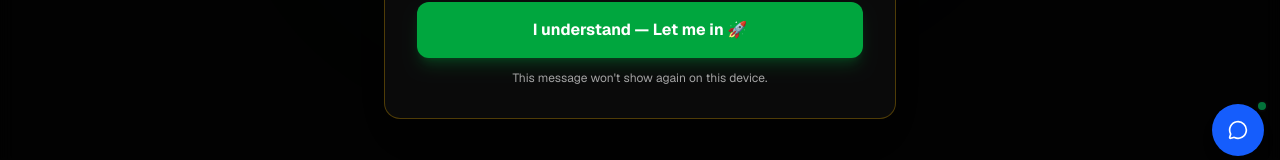
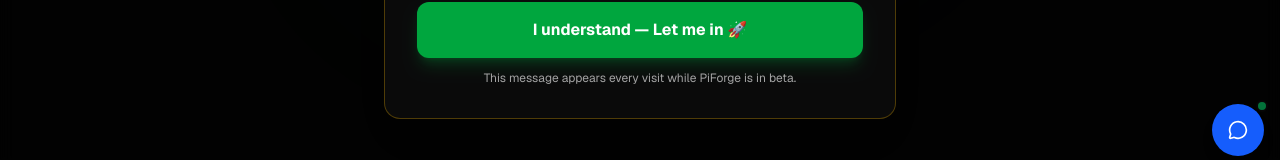
Before and after one commit to mloucks003/piforge, a Next.js app: page / in a window 1280 px wide. Shown: the part 628-788 px from the top of the page. Built offline with nearby package versions, Linux system fonts and the light colour scheme.

Commit message:
fix: show beta popup on every visit, not just first

```diff
--- a/app/page.tsx
+++ b/app/page.tsx
@@ -20,15 +20,9 @@
 export default function LandingPage() {
   const { user, openModal } = useAuthStore();
 
-  // Beta popup
-  const [showBetaPopup, setShowBetaPopup] = useState(false);
-  useEffect(() => {
-    if (!localStorage.getItem('piforge-beta-ack')) setShowBetaPopup(true);
-  }, []);
-  const acknowledgeBeta = () => {
-    localStorage.setItem('piforge-beta-ack', '1');
-    setShowBetaPopup(false);
-  };
+  // Beta popup — show on every visit
+  const [showBetaPopup, setShowBetaPopup] = useState(true);
+  const acknowledgeBeta = () => setShowBetaPopup(false);
 
   // Feedback form state
   const [fbName, setFbName]       = useState('');
@@ -119,7 +113,7 @@
               >
                 I understand — Let me in 🚀
               </button>
-              <p className="text-center text-xs text-muted-foreground mt-3">This message won&apos;t show again on this device.</p>
+              <p className="text-center text-xs text-muted-foreground mt-3">This message appears every visit while PiForge is in beta.</p>
             </div>
           </motion.div>
         </div>
```
